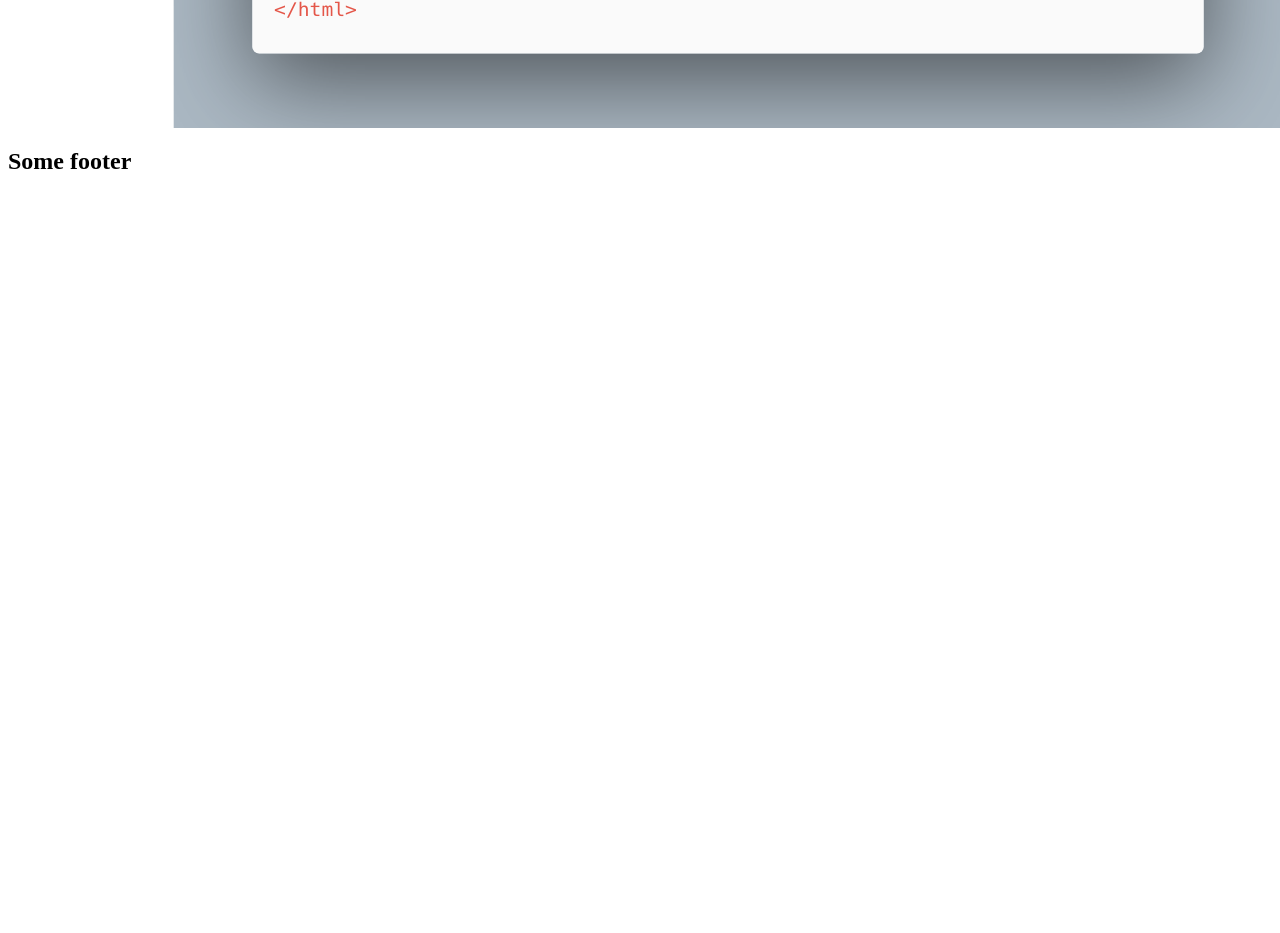
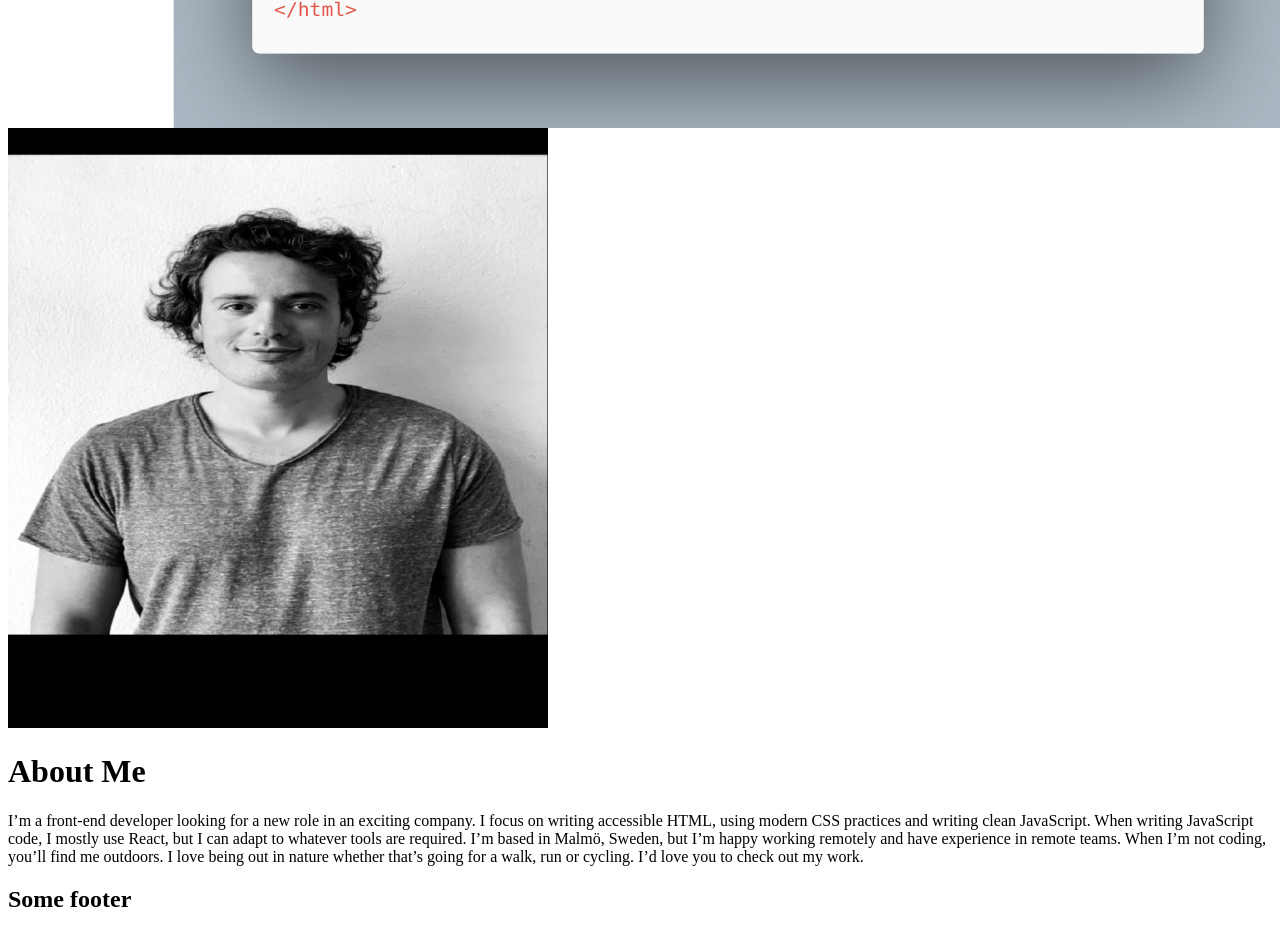
Before and after one commit to ArlindPestisha/portfolio, a Next.js app: page /public/ in a window 1280 px wide. Shown: the part 560-1493 px from the top of the page. Before the commit the page ends 800 px from the top, so only its background shows below. Built offline with nearby package versions, Linux system fonts and the light colour scheme.

Commit message:
build the html part of about section

```diff
--- a/components/About/About.js
+++ b/components/About/About.js
@@ -0,0 +1,16 @@
+import Text from "../Text/Text";
+import Image from "next/image";
+
+const About = () => {
+  return (
+    <div>
+      <Image src="/arlind.jpg" alt="my-pic" width={540} height={600} />
+      <Text
+        heading="About Me"
+        paragraph="I’m a front-end developer looking for a new role in an exciting company. I focus on writing accessible HTML, using modern CSS practices and writing clean JavaScript. When writing JavaScript code, I mostly use React, but I can adapt to whatever tools are required. I’m based in Malmö, Sweden, but I’m happy working remotely and have experience in remote teams. When I’m not coding, you’ll find me outdoors. I love being out in nature whether that’s going for a walk, run or cycling. I’d love you to check out my work."
+      />
+    </div>
+  );
+};
+
+export default About;
--- a/pages/index.js
+++ b/pages/index.js
@@ -1,4 +1,5 @@
 import Head from "next/head";
+import About from "../components/About/About";
 import Hero from "../components/Hero/Hero";
 
 export default function Home() {
@@ -14,6 +15,7 @@ export default function Home() {
         />
       </Head>
       <Hero />
+      <About />
     </div>
   );
 }
```
